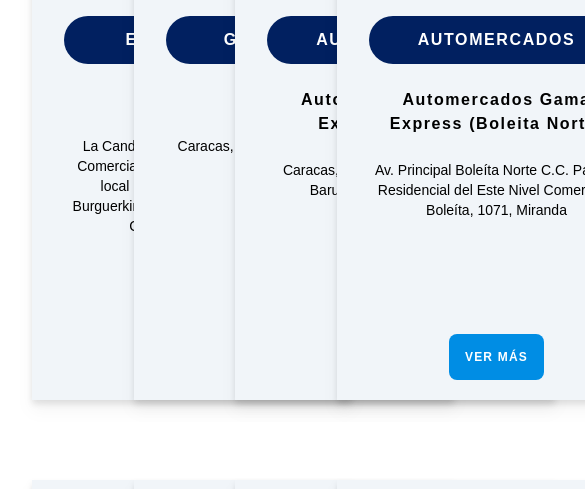
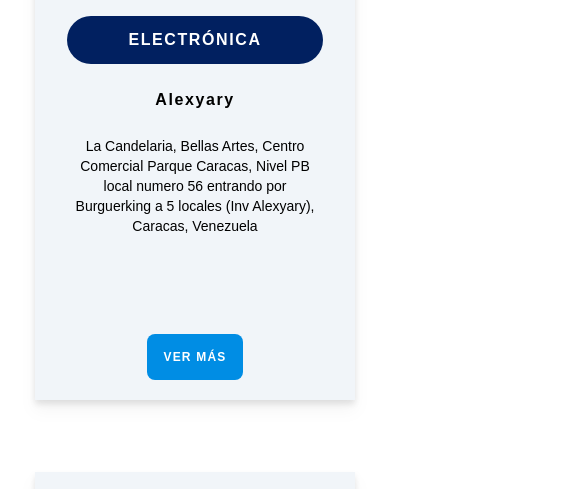
Before and after one commit to Topdashcity/topdashcity.github.io, an Astro site: page /search in a window 390 px wide. Shown: the part 677-1166 px from the top of the page, 585 px wide, since content can reach past the window. Built offline with nearby package versions, Linux system fonts and the light colour scheme; Astro itself is replaced by a stand-in of ours.

Commit message:
Add responsive design in SearchEngine component

```diff
--- a/src/components/vue/SearchEngine.vue
+++ b/src/components/vue/SearchEngine.vue
@@ -41,7 +41,7 @@
     <h2 class="text-primary text-center">No se ha encontrado su búsqueda.</h2>
     <p class="text-center">Puedes intentar buscando en el <a class="text-primary font-bold" href="/directorio">directorio</a></p>
   </div>
-  <section class="grid gap-4 grid-cols-4" v-else>
+  <section class="container custom-grid sm:grid-cols-4" v-else>
     <Card
       v-for="commerce in searchResults"
       v-bind="commerce.data"
```
